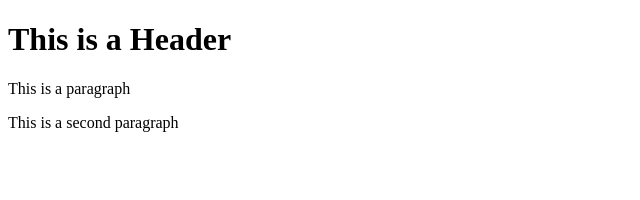
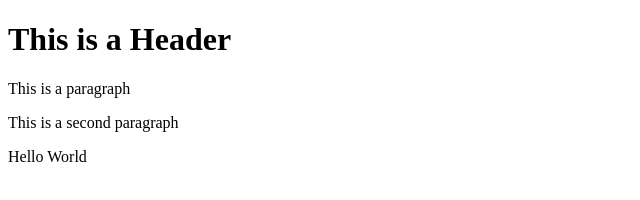
Before and after one commit to cjiles/git-test, a website: page index.html in a window 1280 px wide. Shown: the whole page, without its empty margins (0-640 px from the left). Drawn offline with Linux system fonts and the light colour scheme.

Commit message:
Using NPM

```diff
--- a/index.html
+++ b/index.html
@@ -4,5 +4,6 @@
         <h1>This is a Header </h1>
         <p>This is a paragraph</p>
         <p>This is a second paragraph</p>
+        <p>Hello World</p>
     </body>
 </html>
```
Also changed, not shown: package.json (added, +24 -0 lines), 2 other files.
